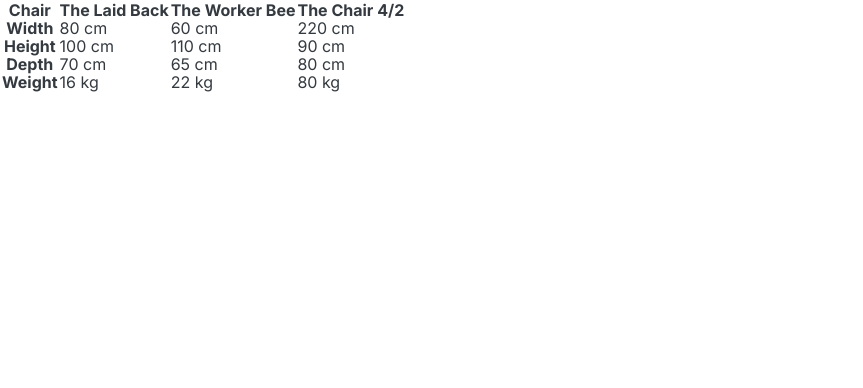
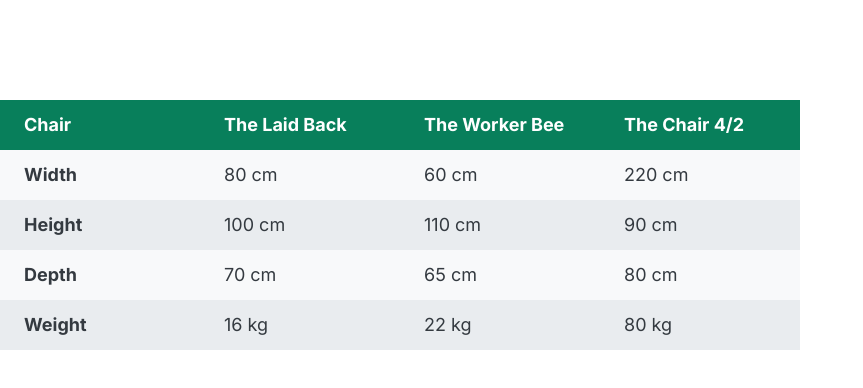
Before and after one commit to KartikayFTW/Symantic-Table, a plain HTML site: page index.html in a window 1280 px wide. Shown: the whole page, without its empty margins (0-863 px from the left). Drawn offline with Linux system fonts and the light colour scheme; a web font is replaced by a local one.

Commit message:
style applied

```diff
--- a/style.css
+++ b/style.css
@@ -10,3 +10,34 @@ body {
   color: #343a40;
   line-height: 1;
 }
+
+table {
+  width: 800px;
+  margin-top: 100px;
+  font-size: 18px;
+
+  border-collapse: collapse;
+}
+
+th,
+td {
+  padding: 16px 24px;
+  text-align: left;
+}
+
+thead tr {
+  background-color: #087f5b;
+  color: #fff;
+}
+
+thead th {
+  width: 25%;
+}
+
+tbody tr:nth-child(odd) {
+  background-color: #f8f9fa;
+}
+
+tbody tr:nth-child(even) {
+  background-color: #e9ecef;
+}
```
